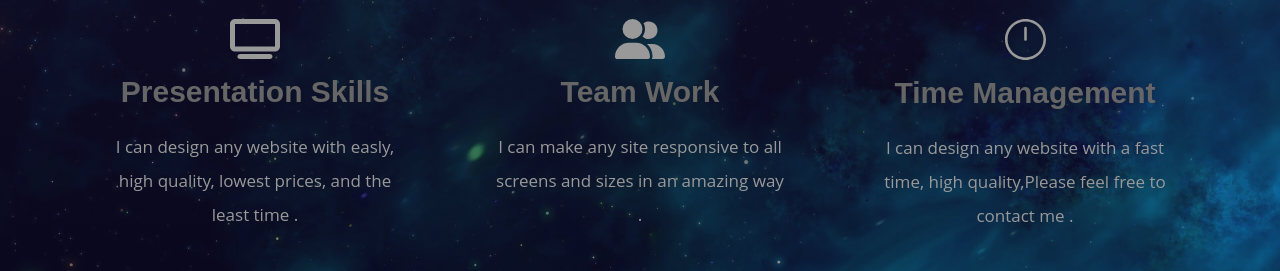
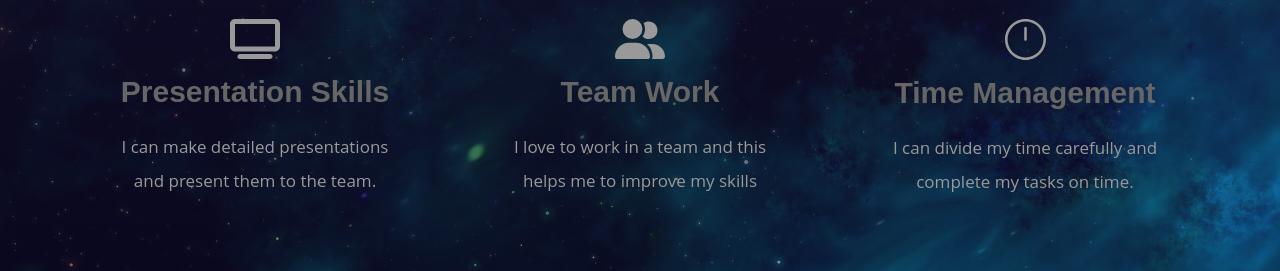
Before and after one commit to omarhossam110/My-Portfolio., a React (Create React App) app: page / in a window 1280 px wide. Shown: the part 2460-2731 px from the top of the page. Built offline with nearby package versions, Linux system fonts and the light colour scheme.

Commit message:
edit personal card text

```diff
--- a/src/components/Skills/Personal.js
+++ b/src/components/Skills/Personal.js
@@ -17,8 +17,7 @@ const Personal = () => {
                 </div>
                 <h3>Presentation Skills</h3>
                 <p>
-                  I can design any website with easly, high quality, lowest
-                  prices, and the least time .
+                   I can make detailed presentations and present them to the team.
                 </p>
               </div>
             </div>
@@ -31,8 +30,7 @@ const Personal = () => {
                 </div>
                 <h3>Team Work</h3>
                 <p>
-                  I can make any site responsive to all screens and sizes in an
-                  amazing way .
+                   I love to work in a team and this helps me to improve my skills
                 </p>
               </div>
             </div>
@@ -46,7 +44,7 @@ const Personal = () => {
                 </div>
                 <h3>Time Management</h3>
                 <p>
-                  I can design any website with a fast time, high quality,Please feel free to contact me .
+                I can divide my time carefully and complete my tasks on time.
                 </p>
               </div>
             </div>
```
